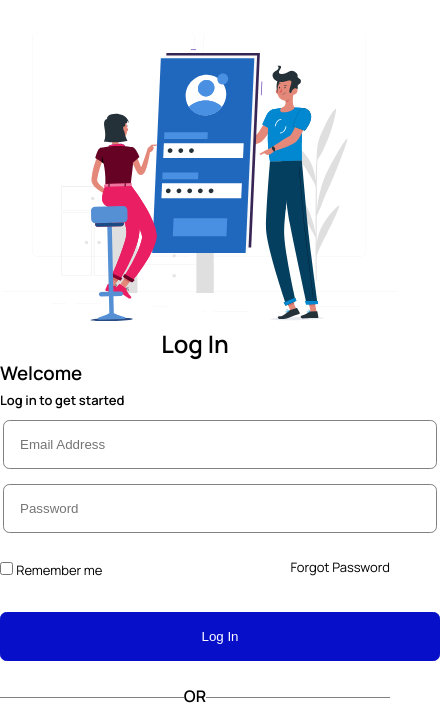
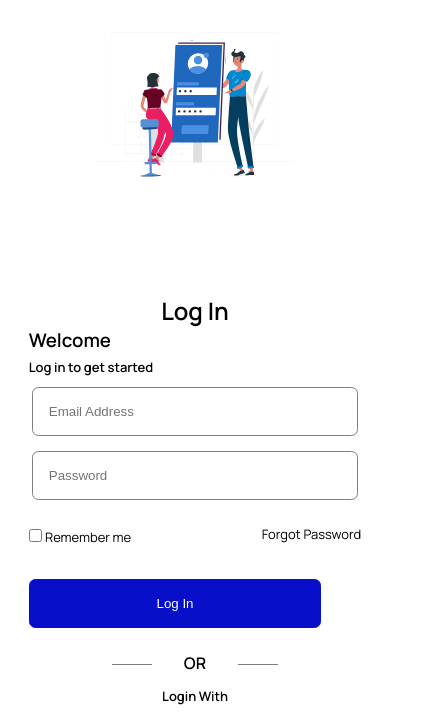
Before and after one commit to teymie/Team_42_Chunk_file_login_page, a plain HTML site: page index.html in a window 390 px wide. Shown: the top 717 px of the page, 440 px wide, since content can reach past the window. Drawn offline with Linux system fonts and the light colour scheme.

Commit message:
added responsiveness

```diff
--- a/index.html
+++ b/index.html
@@ -12,7 +12,7 @@
 </head>
 <body>
     <div class="container">
-        <div class="picture"><img src="./images/lf20_umqaz2yv.json].svg" alt="login"></div>
+        <div class="picture"><img src="./images/lf20_umqaz2yv.json].svg" alt="login" id="img"></div>
         <div class="form">
             <h2 id="login-title">Log In</h2>
             <h3>Welcome</h3>
--- a/style.css
+++ b/style.css
@@ -115,8 +115,44 @@ p{
     margin-top: 0.5rem;
 }
 
-@media screen and (max-width: 600px) {
+@media only screen and (max-width: 1000px) {
     .container{
-        display: block;
+        display: grid;
+        grid-template-columns: 1fr;
+        width: fit-content;
+        margin-left: auto;
+        margin-right: auto;
+    }
+    input.inp , button#btn{
+        width: 75vw;
+    }
+    button.site{
+        width: 80vw;
+    }
+    .form{
+        margin-left:  auto;
+        margin-right: auto;
+    }
+    #btn{
+        width: 280px;
+    }
+
+    .line{
+        width: 20vw;
+    }
+    .or-style{
+        width: 50%;
+        margin-left: auto;
+        margin-right: auto;
+        gap: 2rem;
+    }
+    #img{
+        width: 200px;
+        margin-left: auto;
+        margin-right: auto;
+    }
+    .picture{
+        margin-left: auto;
+        margin-right: auto;
     }
 }
```
